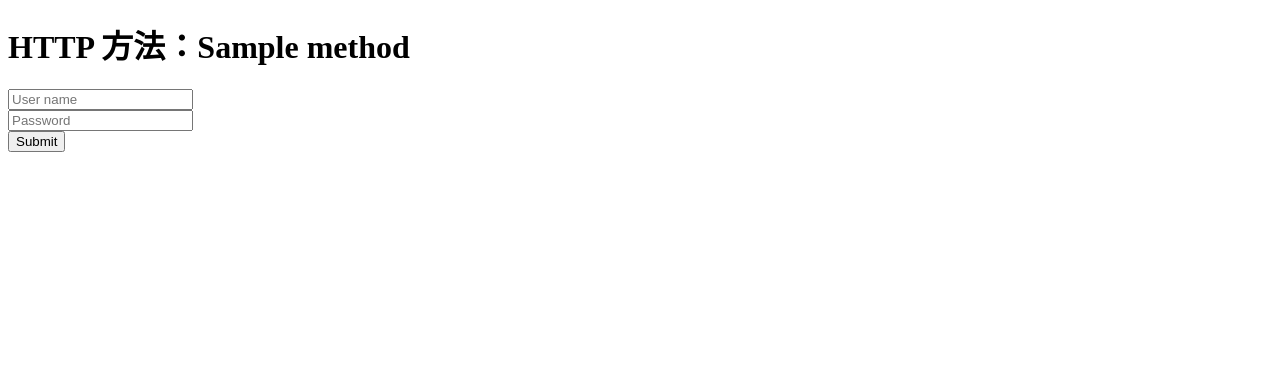
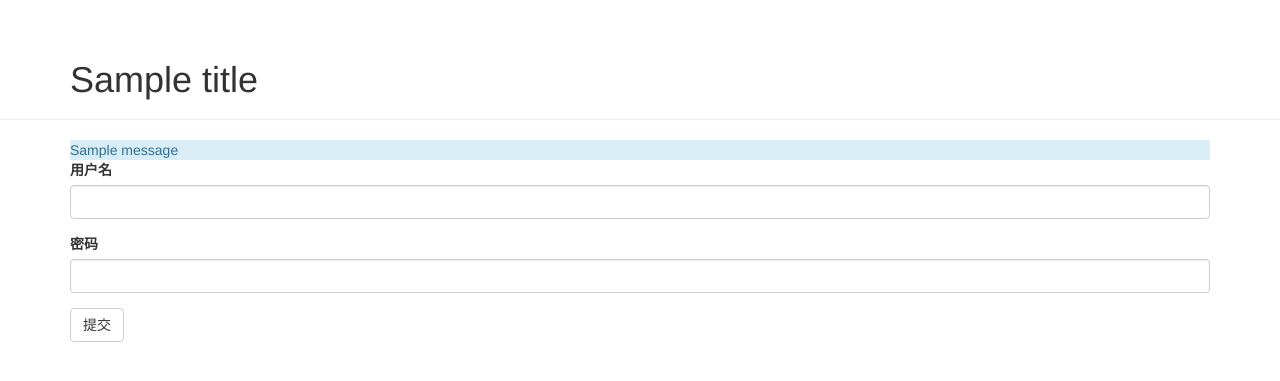
Before and after one commit to Tim9Liu9/Flask_Bootstrap_Blog, a Flask app: template templates/login.html in a window 1280 px wide. Shown: the top 381 px of the page. Run offline with Flask 2, Linux system fonts and the light colour scheme; the template is opened without the code that fills it: values that come from a table or form of the project are taken from there, most other values are stand-ins (such as "Sample title", 1, 10 or a date in 2020); one stand-in notice (Sample message) is shown; parts of the project's set-up code (start-up, migrations or seed data) failed here and were passed over; some libraries are stand-ins or nearby versions.

Commit message:
11-Flask入门表单

```diff
--- a/App.py
+++ b/App.py
@@ -1,5 +1,5 @@
 #coding:utf-8
-from flask import Flask,render_template,request,redirect,url_for,make_response,abort
+from flask import Flask,render_template,request,redirect,url_for,make_response,abort,flash
 from werkzeug.routing import BaseConverter
 from werkzeug.utils import secure_filename
 from os import path
@@ -18,6 +18,8 @@ app.url_map.converters['regex'] = RegexConverter
 
 Bootstrap(app)
 nav = Nav()
+
+app.config.from_pyfile('config')
 manager = Manager(app)
 nav.register_element('top',Navbar(u'Flask入门',
                                   View(u'主页', 'index'),
@@ -68,14 +70,14 @@ def user3(user_id):
 def projects():
     return 'The project page'
 
-@app.route('/login',methods=['GET','POST'])
+@app.route('/login', methods=['GET', 'POST'])
 def login():
-    # if request.method == 'POST':
-    #     username = request.form['username']
-    #     password = request.form['password']
-    # else:
-    #     username = request.args['username']
-    return render_template('login.html', method=request.method)
+    from forms import LoginForm
+    form = LoginForm()
+    flash(u"登录成功！")
+    return render_template('login.html', title=u'登录', form=form)
+
+
 
 # 演示文件上传到服务器
 @app.route('/upload',methods=['GET','POST'])
@@ -108,6 +110,7 @@ def dev():
     live_server.watch('**/*.*')
     live_server.serve(open_url=True)
 
+
 @app.template_filter('md')
 def markdown_to_html(txt):
     from markdown import markdown
--- /dev/null
+++ b/forms.py
@@ -0,0 +1,11 @@
+#coding:utf-8
+
+
+from flask.ext.wtf import Form
+from wtforms import StringField,PasswordField,SubmitField
+from wtforms.validators import DataRequired
+
+class LoginForm(Form):
+    username = StringField(label=u'用户名', validators=[DataRequired()])
+    password = PasswordField(label=u'密码', validators=[DataRequired()])
+    submit = SubmitField(label=u'提交' )
--- a/requirements.txt
+++ b/requirements.txt
@@ -6,6 +6,7 @@ Flask==0.10.1
 Flask-Bootstrap==3.3.5.7
 flask-nav==0.5
 Flask-Script==2.0.5
+Flask-WTF==0.12
 itsdangerous==0.24
 Jinja2==2.8
 livereload==2.4.1
@@ -16,3 +17,4 @@ six==1.10.0
 tornado==4.3
 visitor==0.1.2
 Werkzeug==0.11.4
+WTForms==2.1
--- a/templates/login.html
+++ b/templates/login.html
@@ -1,27 +1,17 @@
-<!DOCTYPE html>
-<html>
-<head lang="en">
-    <meta charset="UTF-8">
-    <title></title>
-</head>
-<body>
-    <h1>HTTP 方法：{{method}}</h1>
-    <form method="post">
-        <div>
-            <input type="text"
-                    name="username"
-                    placeholder="User name"
-                    />
+{% extends 'base.html' %}
+
+{% import 'bootstrap/wtf.html' as wtf %}
+{% block content %}
+    <div class="page-header">
+        <div class="container">
+            <h1>{{ title }}</h1>
         </div>
-        <div>
-            <input type="password"
-                    name="password"
-                    placeholder="Password"
-                    />
-        </div>
-        <input type="submit">
+    </div>
+    <div class="container">
+        {% for message in get_flashed_messages() %}
+            <div class="alert-info">{{message}}</div>
+        {% endfor %}
+        {{ wtf.quick_form(form) }}
+    </div>
 
-    </form>
-
-</body>
-</html>
+{% endblock %}
```
Also changed, not shown: 1 other file.
